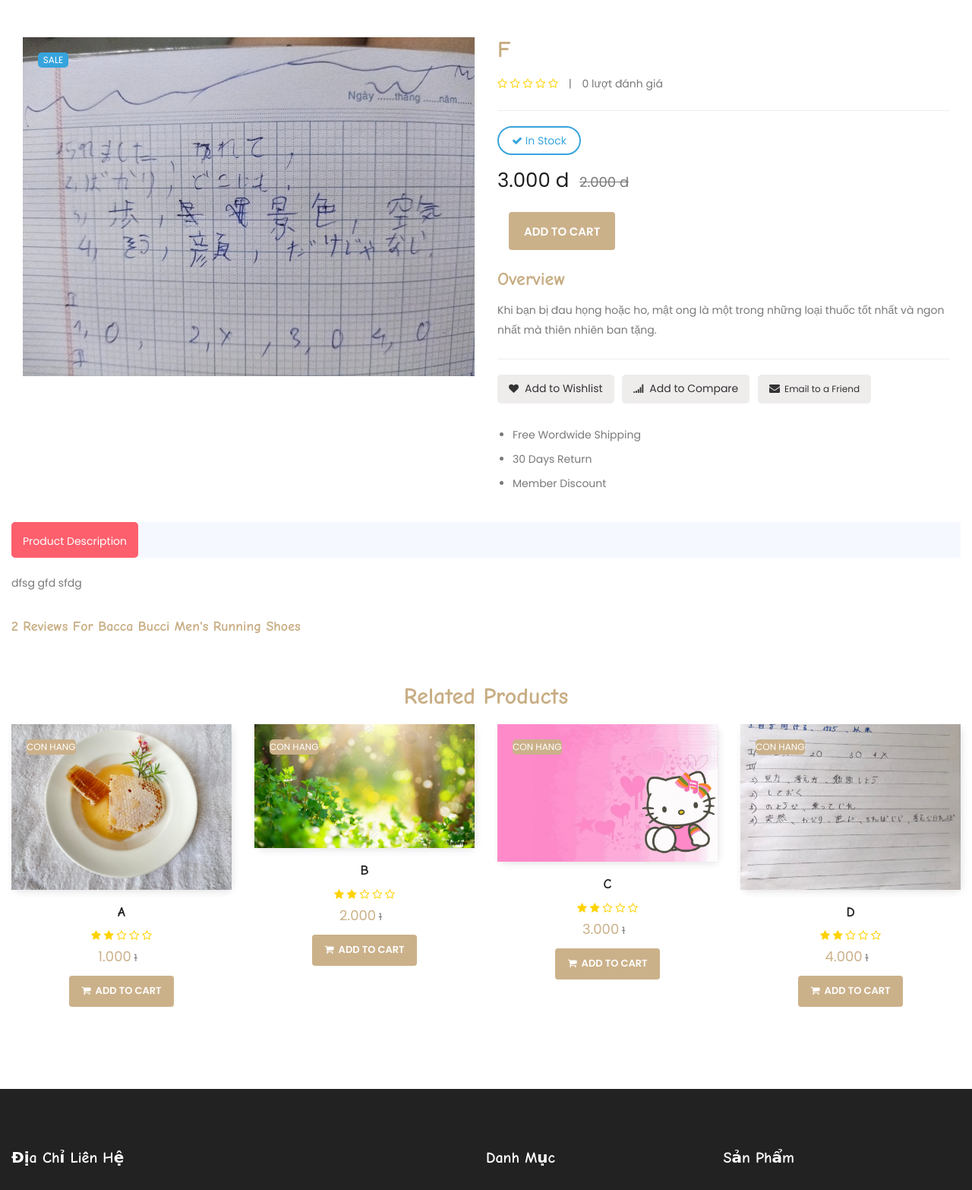
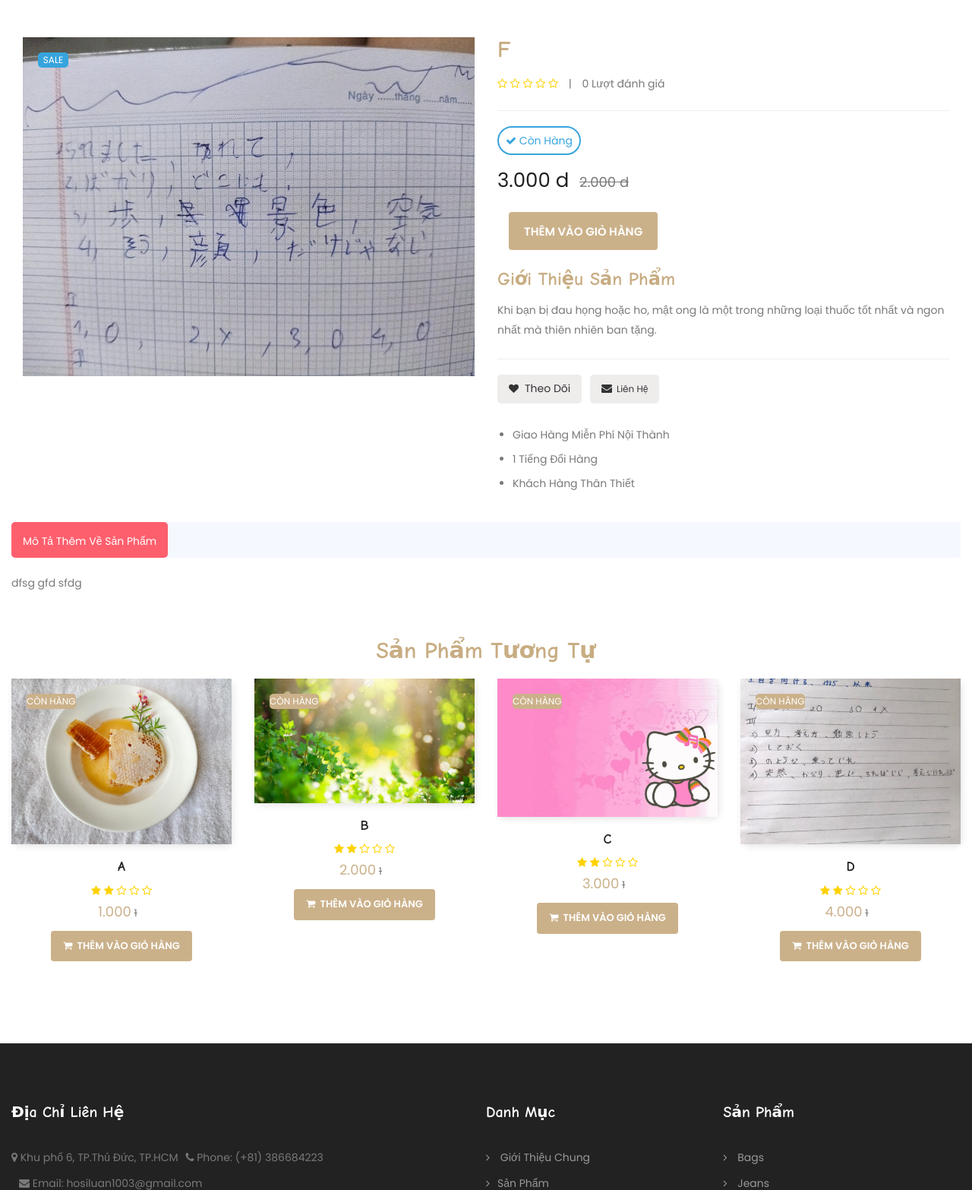
Before and after one commit to afafjl/django, a Django app: page /single_product/6 in a window 1280 px wide. Shown: the part 370-1936 px from the top of the page at 76% size. Run offline with Django 4.2, Linux system fonts and the light colour scheme; data comes from the database, SQL or seed files in the repository; parts of the project's set-up code (start-up, migrations or seed data) failed here and were passed over; some libraries are stand-ins or nearby versions.

Commit message:
Update single-product.html

```diff
--- a/store/templates/store/single-product.html
+++ b/store/templates/store/single-product.html
@@ -5,10 +5,10 @@
 		<div class="container-fluid">
 			<div class="row">
 				<div class="breadcrumb-content">
-					<h2>Single products</h2>
+					<h2>Chi Tiết Sản Phẩm</h2>
 					<ul>
-						<li><a href="{%url 'store'%}">Home</a></li>
-						<li><a href="">Single products</a></li>
+						<li><a href="{%url 'store'%}">Trang Chủ</a></li>
+						<li><a href="">Chi Tiết Sản Phẩm</a></li>
 					</ul>
 				</div>
 			</div>
@@ -53,15 +53,15 @@
 
 									<span class="border"> | </span>
 
-									<a href="" onclick="">{{product.review_times}} lượt đánh giá</a>
+									<a href="" onclick="">{{product.review_times}} Lượt đánh giá</a>
 								</p>
 							</div>
 							<hr>
 							<div class="price-block">
 								<div class="price-box">
-									<p class="in-stock"><i class="fa fa-check"></i> In Stock</p>
-									<p class="special-price"> <span class="price-label">Special Price</span> <span id="product-price-48" class="price"> {{product.price}}.000 d </span> </p>
-									<p class="old-price"> <span class="price-label">Regular Price:</span><span class="price">{{product.unsale_price}}.000 d</span></p>
+									<p class="in-stock"><i class="fa fa-check"></i> Còn Hàng</p>
+									<p class="special-price"> <span class="price-label">Giá:</span> <span id="product-price-48" class="price"> {{product.price}}.000 d </span> </p>
+									<p class="old-price"> <span class="price-label">Giá Gốc:</span><span class="price">{{product.unsale_price}}.000 d</span></p>
 								</div>
 							</div>
 
@@ -70,26 +70,26 @@
 									<div class="pull-left">
 
 									</div>
-									<button @click="addToCart({{ product.id }})" class="btn btn-cart" title="Add to Cart" type="button">Add to Cart</button>
+									<button @click="addToCart({{ product.id }})" class="btn btn-cart" title="Add to Cart" type="button">Thêm Vào Giỏ Hàng</button>
 								</div>
 							</div>
 
 							<div class="short-description">
-								<h3>overview</h3>
+								<h3>Giới Thiệu Sản Phẩm</h3>
 								<p> {{product.short_description |linebreaks }}</p>
 							</div>
 
 							<div class="email-addto-box">
 								<ul class="add-to-links">
-									<li> <a class="link-wishlist" href="#"><span>Add to Wishlist</span></a></li>
-									<li><span class="separator">|</span> <a class="link-compare" href="#"><span>Add to Compare</span></a></li>
+									<li> <a class="link-wishlist" href="#"><span>Theo Dõi</span></a></li>
+									<!-- <li><span class="separator">|</span> <a class="link-compare" href="#"><span>Add to Compare</span></a></li> -->
 								</ul>
-								<p class="email-friend"><a href="#" class=""><span>Email to a Friend</span></a></p>
+								<p class="email-friend"><a href="#" class=""><span>Liên Hệ</span></a></p>
 						</div>
 							<ul class="shipping-pro">
-								<li>Free Wordwide Shipping</li>
-								<li>30 Days Return</li>
-								<li>Member Discount</li>
+								<li>Giao Hàng Miễn Phí Nội Thành</li>
+								<li>1 Tiếng Đổi Hàng</li>
+								<li>Khách Hàng Thân Thiết</li>
 							</ul>
 
 						</div>
@@ -101,7 +101,7 @@
 					<div class="product-collateral">
 						<div class="add_info">
 							<ul id="product-detail-tab" class="nav nav-tabs product-tabs">
-								<li class="active"> <a href="#product_tabs_description" data-toggle="tab"> Product Description </a> </li>
+								<li class="active"> <a href="#product_tabs_description" data-toggle="tab"> Mô Tả Thêm Về Sản Phẩm </a> </li>
 							</ul>
 
 
@@ -114,7 +114,7 @@
 
 									<!-- Add Tags End-->
 								<div class="tab-pane fade" id="reviews_tabs">
-									<div class="eb-Reviews">
+									<!-- <div class="eb-Reviews">
 										<div>
 											<h4 class="eb-Reviews-title">2 reviews for <span>Bacca Bucci Men's Running Shoes</span></h4>
 											<ol class="commentlist">
@@ -133,18 +133,18 @@
 														<div class="description"><p>{{comment.description |linebreaks }}</p>
 													</div>
 												</div>
-												</li><!-- #comment-## -->
+												</li><!-- #comment-##
 												{%endfor%}
 											</ol>
 										</div>
-									<div>
+									<div> -->
 								<div>
 									<div class="comment-respond">
 										{%if user.username%}
-										<h3 >Add a review </h3>
+										<h3 >Bình Luận </h3>
 
 											<div class="comment-form-rating">
-												<label id="rating">Your rating</label>
+												<label id="rating">Đánh Giá</label>
 
 											</div>
 											{%if review.first_time%}
@@ -184,13 +184,14 @@
 
 											<br>
 											<p class="comment-form-comment">
-												<label>Your review <span class="required">*</span></label>
+												<label>Bình Luận Của Bạn <span class="required">*</span></label>
 												<textarea id="comment" name="comment" cols="45" rows="4" required=""></textarea>
 											</p>
 
 											<p class="comment-form-author">
 
 											<p class="form-submit">
+
 											<input name="submit" type="submit" id="submit" class="btn submit" value="Submit">
 											</p>
 										</form>
@@ -213,7 +214,7 @@
 				<!-- Our products  -->
 				<div id="products" class="products_section related_product">
 						<div class="heading_wrapper wow fadeInDown animated">
-							<h2 class="wow fadeInDown animated">Related Products</h2>
+							<h2 class="wow fadeInDown animated">Sản Phẩm Tương Tự</h2>
 						</div>
 						<div class="row">
 							<div id="related_product" class="owl-carousel owl-theme">
@@ -224,7 +225,7 @@
 											<div class="image wow fadeInDown animated">
 												<a href="{%url 'single_product' product.id %}"><img class="wow fadeInDown animated" src="{{product.imageURL}}" alt="Kundli Dosha" title="Kundli Dosha" width="100%"></a>
 
-												<div class="sale"><span class="">con hang</span></div>
+												<div class="sale"><span class="">Còn Hàng</span></div>
 												<div class="button-group">
 													<div class="inner">
 														<button type="button" title="Quick View" class="button-quickview"><span>Quick View</span></button>
@@ -250,7 +251,7 @@
 														<span class="price-new">{{product.price}}.000</span>
 														<span class="price-old">{{product.unsale_price}}</span>
 													</p>
-													<button @click="addToCart({{ product.id }})" type="button" class="btn wow fadeInDown animated" onclick="" title="Add to Cart"><span><i class="fa fa-shopping-cart"></i> Add to Cart</span></button>
+													<button @click="addToCart({{ product.id }})" type="button" class="btn wow fadeInDown animated" onclick="" title="Add to Cart"><span><i class="fa fa-shopping-cart"></i> Thêm Vào Giỏ Hàng</span></button>
 
 												</div>
 											</div>
```
